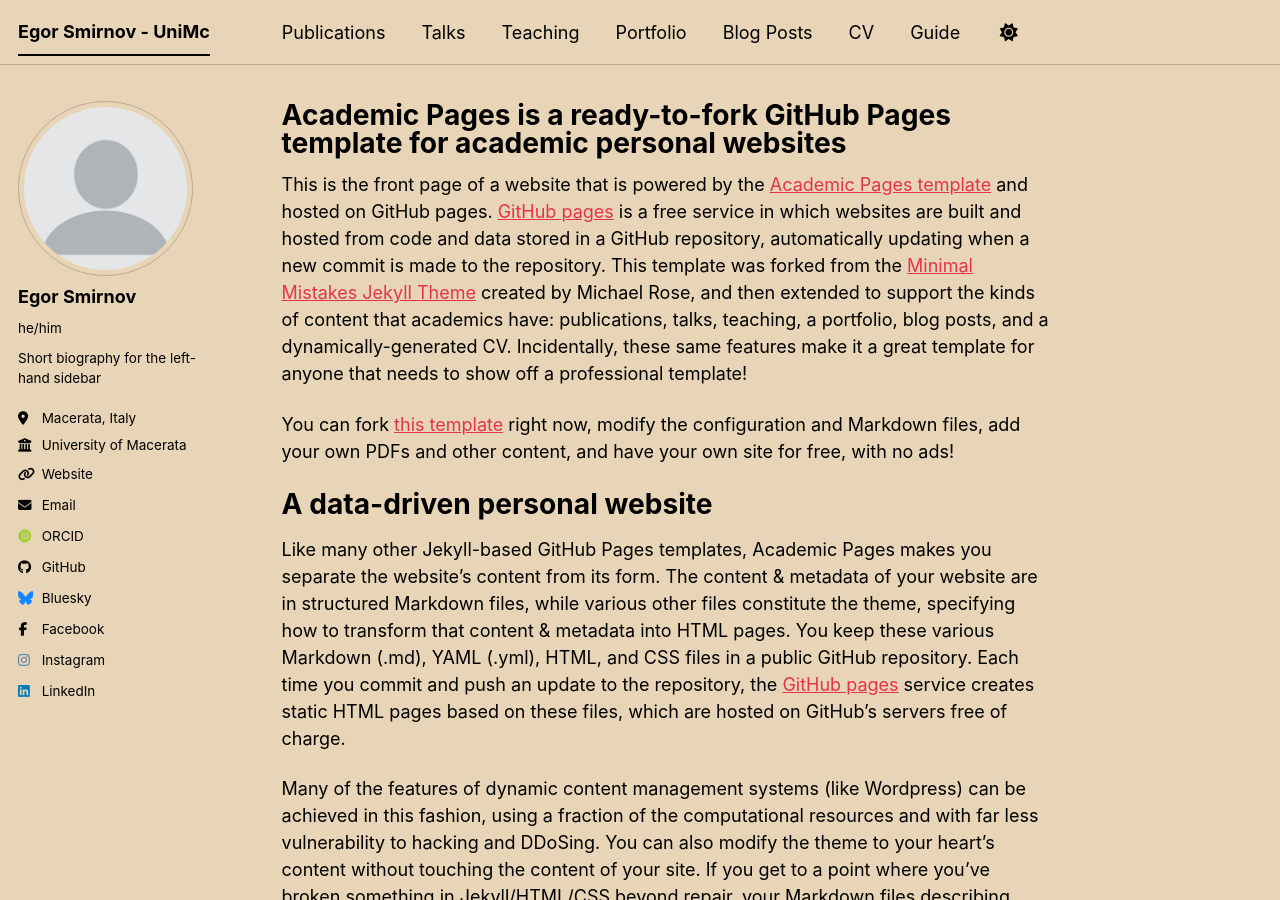
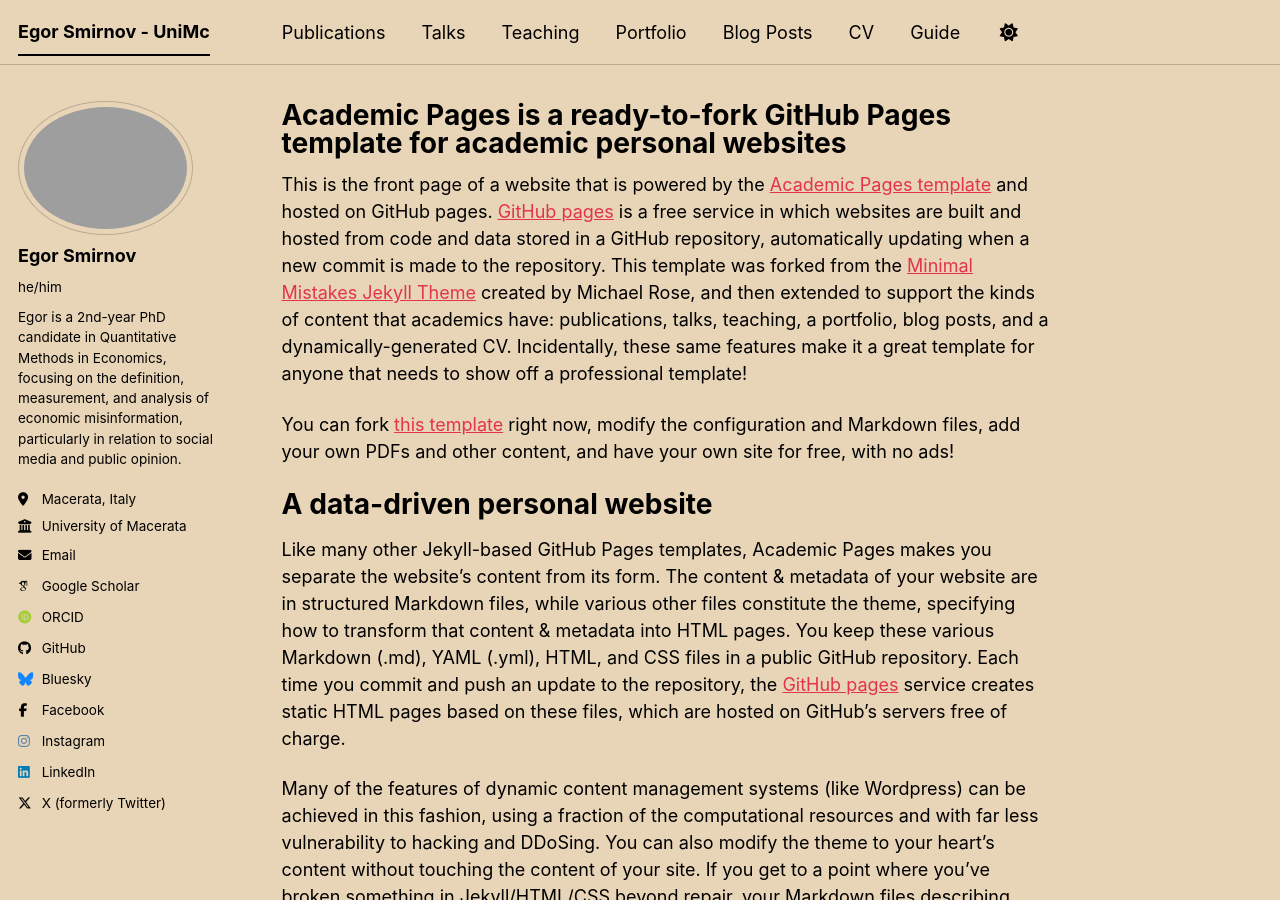
Before and after one commit to smiregorio/smiregorio.github.io, a Jekyll site: the page built from _pages/about.md, in a window 1280 px wide and 900 px high. Built offline with Jekyll 4.4.1, drawn with Linux system fonts in a browser that asks for light colours; some web fonts are replaced; a script bundle is joined from its source files by our own code; library files that are not in the unit come from our copies.

Commit message:
Website main page update 1

```diff
--- a/_config.yml
+++ b/_config.yml
@@ -12,7 +12,7 @@
 title                    : "Egor Smirnov - UniMc"
 title_separator          : "-"
 name                     : &name "Egor Smirnov"
-description              : &description "Egor Smirnov's academic portfolio"   # Update this with a general description of your site, this is the default if not overridden by a page
+description              : &description "Egor Smirnov's Academic Portfolio"   # Update this with a general description of your site, this is the default if not overridden by a page
 url                      : https://smiregorio.github.io/ # The base hostname & protocol for your site e.g. "https://[your GitHub username].github.io",
                                                            # or if you already have some other page hosted on Github then use "https://[your GitHub username].github.io/[Your Repo Name]"
 baseurl                  : "" # the subpath of your site, e.g. "/blog"
@@ -23,19 +23,19 @@
 #               Additional customization can be done by editing /_includes/author-profile.html
 author:
   # Biographic information
-  avatar           : "profile.png"
+  avatar           : "Face3.jpeg"
   name             : "Egor Smirnov"
   pronouns         : "he/him"
-  bio              : "Short biography for the left-hand sidebar"
+  bio              : "Egor is a 2nd-year PhD candidate in Quantitative Methods in Economics, focusing on the definition, measurement, and analysis of economic misinformation, particularly in relation to social media and public opinion."
   location         : "Macerata, Italy"
   employer         : "University of Macerata"
-  uri              : "https://www.linkedin.com/in/smiregorio/"
+  uri              : # URL
   email            : "e.smirnov@unimc.it"
 
   # Academic websites
   academia         : # URL
   arxiv            : # URL - Update with the correct link to your profile
-  googlescholar    : # URL
+  googlescholar    : "https://scholar.google.com/citations?user=w79YFtAAAAAJ&hl=en&oi=sra"
   inspire-hep      : # URL
   impactstory      : # URL
   orcid            : "https://orcid.org/0009-0003-3198-7768"
@@ -51,7 +51,7 @@
   bitbucket        : # Username - Update with your username on the site
   codepen          : # Username
   dribbble         : # Username
-  github           : "academicpages"
+  github           : "smiregorio"
   kaggle           : # Username
   stackoverflow    : # User number or user number and name (i.e., use "1" or "1/jeff-atwood")
 
@@ -74,7 +74,7 @@
   steam            : # Username
   telegram         : # URL
   tumblr           : # Username
-  twitter          : # Username for X / Twitter
+  twitter          : "smiregorio"
   vine             : # Username
   weibo            : # Username
   wikipedia        : # Username
```
Also changed, not shown: 1 other file.
